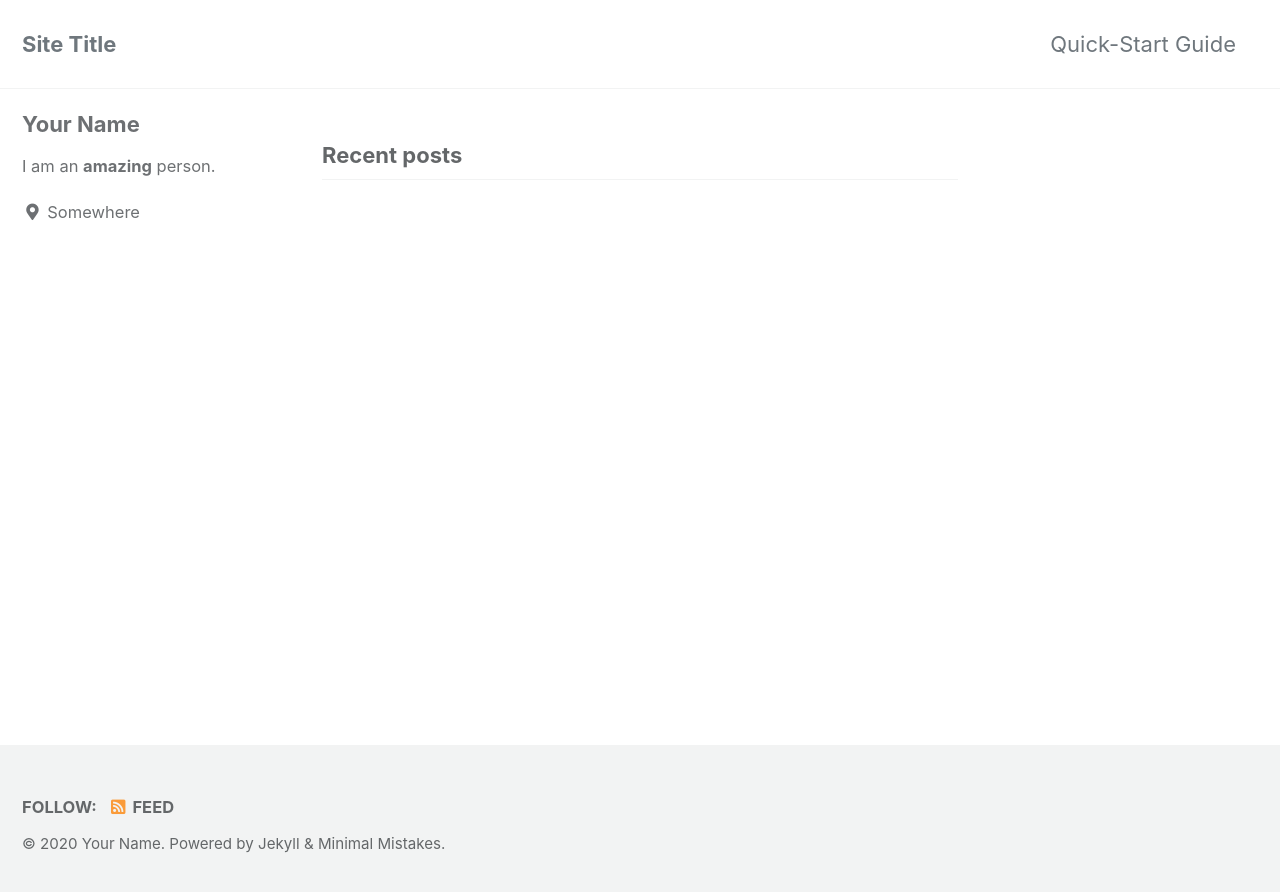
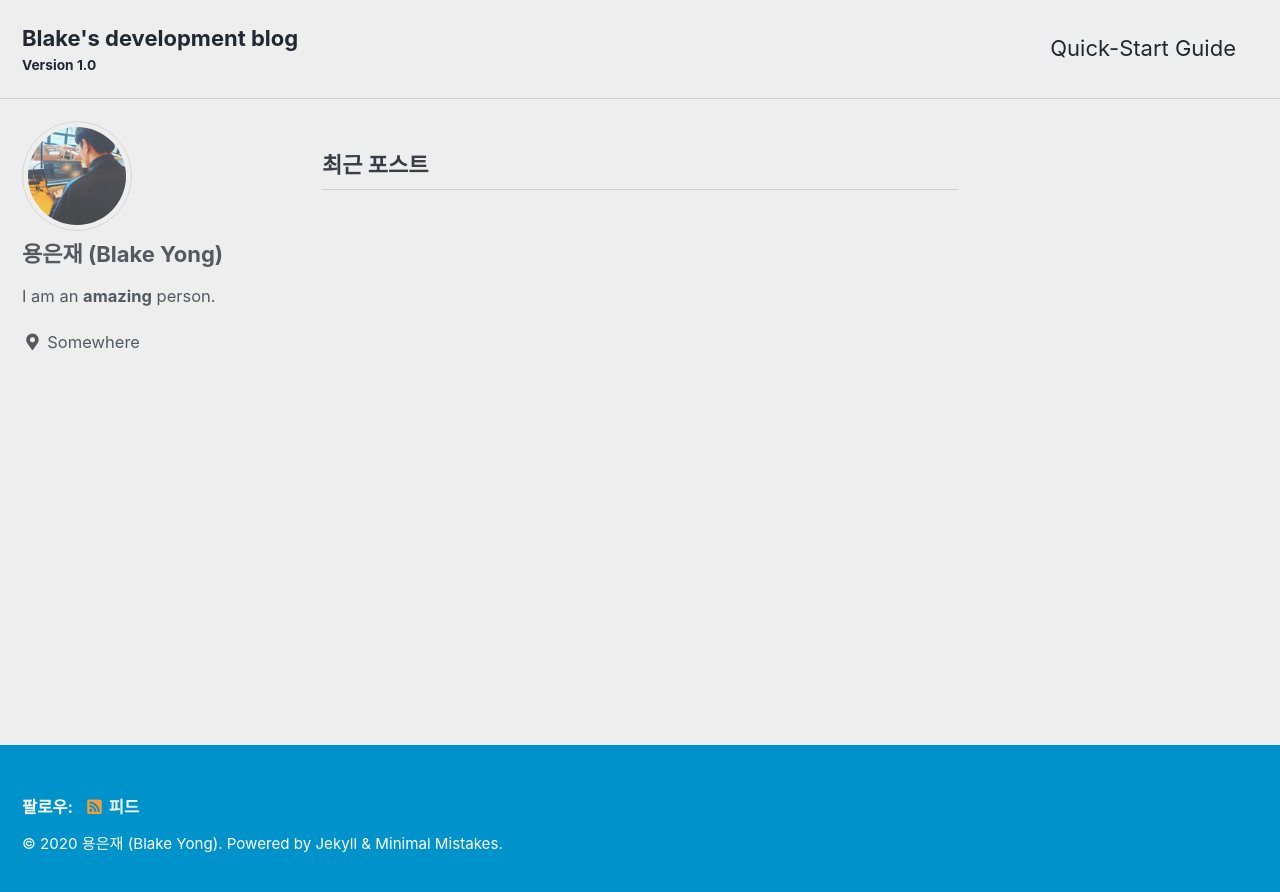
Before and after one commit to BlakeYong/BlakeYong.github.io, a Jekyll site: the page built from index.html, in a window 1280 px wide. Shown: the top 892 px of the page. Built offline with Jekyll 4.4.1, drawn with Linux system fonts in a browser that asks for light colours; cached includes are drawn as plain includes; the list of posts is cut into pages by our own code.

Commit message:
메인페이지 수정

```diff
--- a/_config.yml
+++ b/_config.yml
@@ -12,21 +12,21 @@
 
 # theme                  : "minimal-mistakes-jekyll"
 # remote_theme           : "mmistakes/minimal-mistakes"
-minimal_mistakes_skin    : "default" # "air", "aqua", "contrast", "dark", "dirt", "neon", "mint", "plum", "sunrise"
+minimal_mistakes_skin    : "air" # "air", "aqua", "contrast", "dark", "dirt", "neon", "mint", "plum", "sunrise"
 
 # Site Settings
-locale                   : "en-US"
-title                    : "Site Title"
+locale                   : "ko-KR"
+title                    : "Blake's development blog"
 title_separator          : "-"
-subtitle                 : # site tagline that appears below site title in masthead
-name                     : "Your Name"
+subtitle                 : "Version 1.0"
+name                     : "용은재 (Blake Yong)"
 description              : "An amazing website."
-url                      : # the base hostname & protocol for your site e.g. "https://mmistakes.github.io"
-baseurl                  : # the subpath of your site, e.g. "/blog"
+url                      : "https://blakeyong.github.io/"
+baseurl                  : "" #ex. "/blog"
 repository               : # GitHub username/repo-name e.g. "mmistakes/minimal-mistakes"
 teaser                   : # path of fallback teaser image, e.g. "/assets/images/500x300.png"
 logo                     : # path of logo image to display in the masthead, e.g. "/assets/images/88x88.png"
-masthead_title           : # overrides the website title displayed in the masthead, use " " for no title
+masthead_title           : "Blake's development blog"
 # breadcrumbs            : false # true, false (default)
 words_per_minute         : 200
 comments:
@@ -93,8 +93,8 @@ analytics:
 
 # Site Author
 author:
-  name             : "Your Name"
-  avatar           : # path of avatar image, e.g. "/assets/images/bio-photo.jpg"
+  name             : "용은재 (Blake Yong)"
+  avatar           : "/assets/images/profile.jpg"
   bio              : "I am an **amazing** person."
   location         : "Somewhere"
   email            :
```
Also changed, not shown: assets/images/profile.jpg (added).
